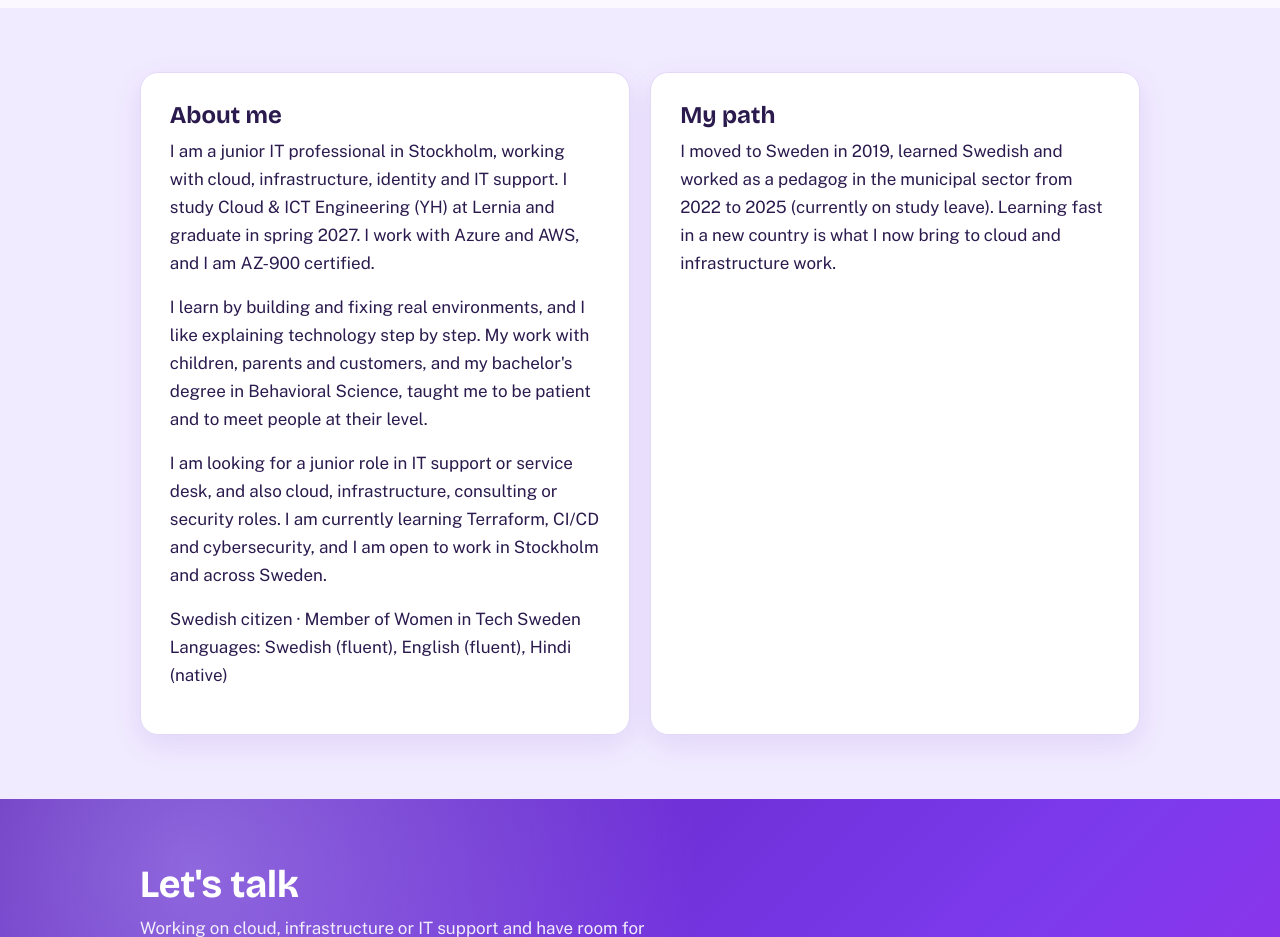
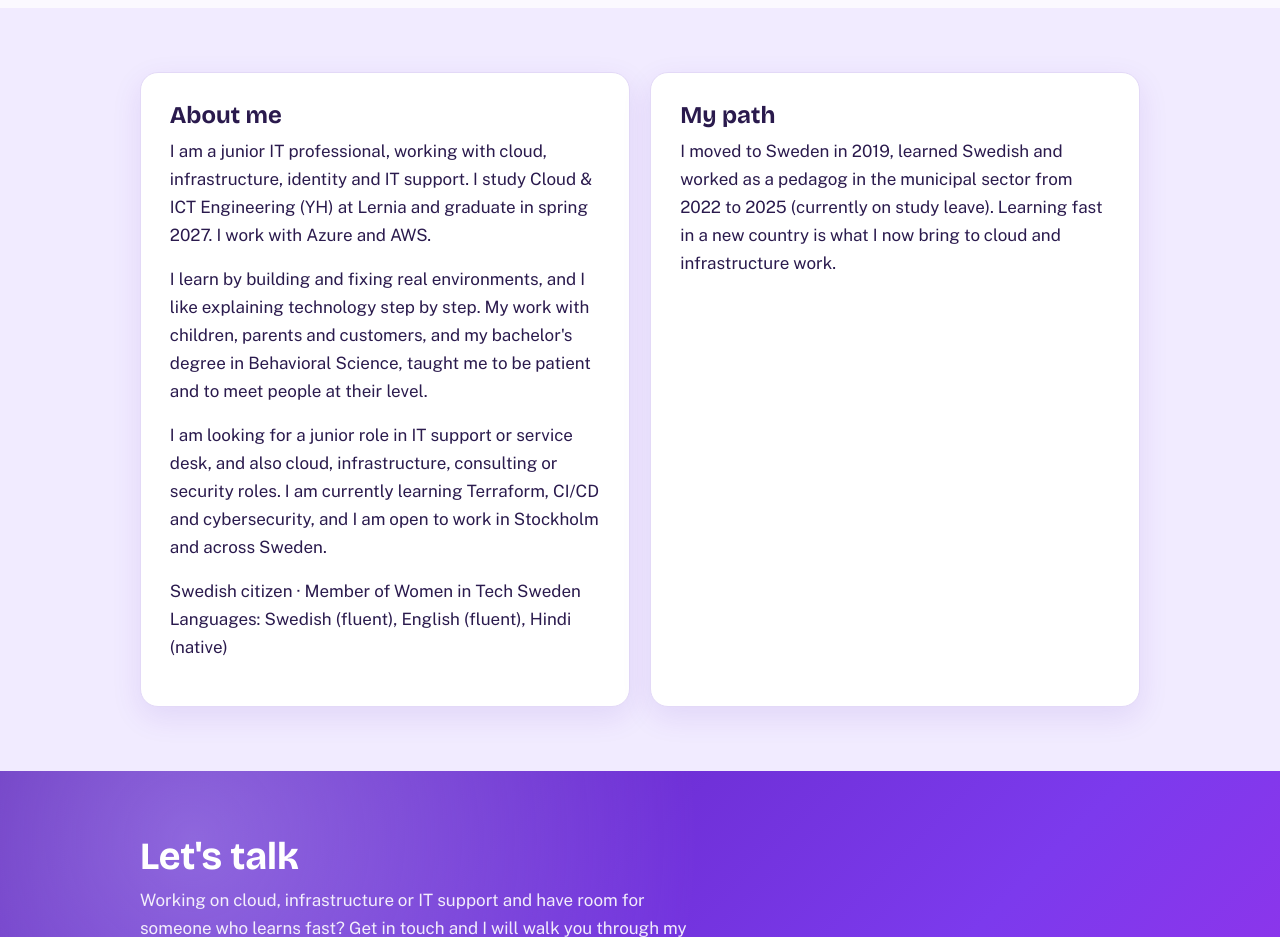
Before and after one commit to secexpert123/Welcome-to-Amrita-s_Portfolio, a plain HTML site: page index.html in a window 1280 px wide. Shown: the part 3980-4917 px from the top of the page. Drawn offline with nearby package versions, Linux system fonts and the light colour scheme.

Commit message:
Update about me section in index.html
Removed redundant information about AZ-900 certification.

```diff
--- a/index.html
+++ b/index.html
@@ -211,7 +211,7 @@ footer{padding:1.5rem 0;color:var(--muted);font-size:.9rem}
   <div class="wrap about">
     <div>
       <h2 class="sec">About me</h2>
-      <p>I am a junior IT professional in Stockholm, working with cloud, infrastructure, identity and IT support. I study Cloud &amp; ICT Engineering (YH) at Lernia and graduate in spring 2027. I work with Azure and AWS, and I am AZ-900 certified.</p>
+      <p>I am a junior IT professional, working with cloud, infrastructure, identity and IT support. I study Cloud &amp; ICT Engineering (YH) at Lernia and graduate in spring 2027. I work with Azure and AWS.</p>
       <p>I learn by building and fixing real environments, and I like explaining technology step by step. My work with children, parents and customers, and my bachelor's degree in Behavioral Science, taught me to be patient and to meet people at their level.</p>
       <p>I am looking for a junior role in IT support or service desk, and also cloud, infrastructure, consulting or security roles. I am currently learning Terraform, CI/CD and cybersecurity, and I am open to work in Stockholm and across Sweden.</p>
       <p>Swedish citizen · Member of Women in Tech Sweden<br>Languages: Swedish (fluent), English (fluent), Hindi (native)</p>
```
